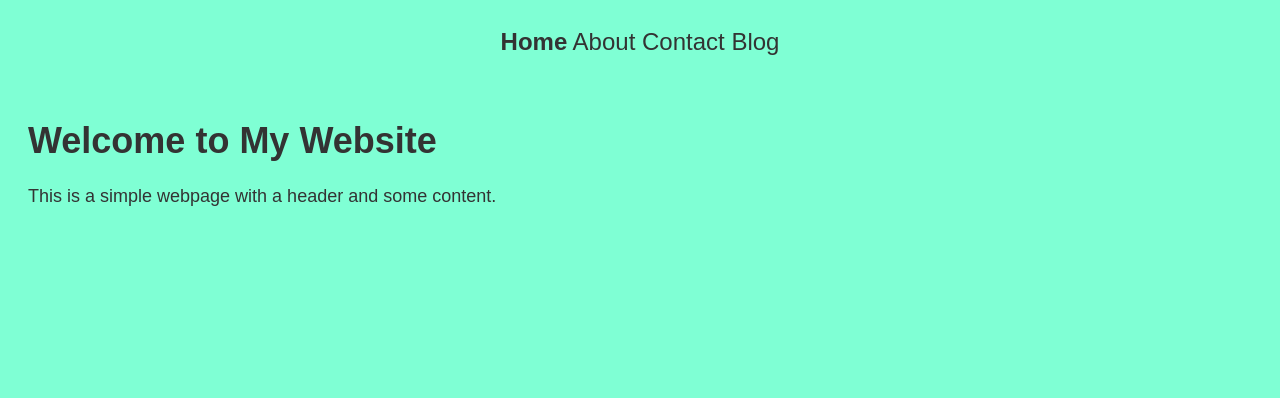
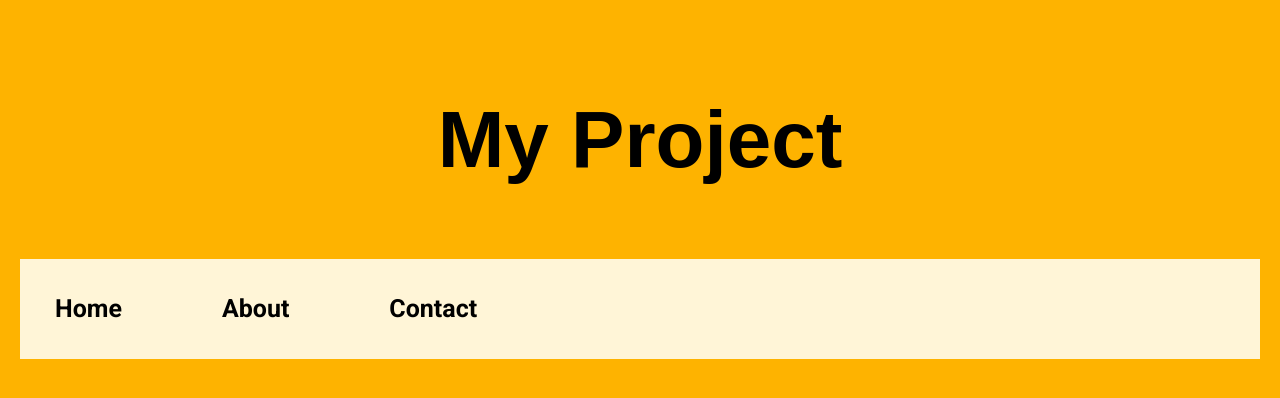
Before and after one commit to rajeshghale/WEB-Dev, a plain HTML site: page index.html in a window 1280 px wide. Drawn offline with Linux system fonts and the light colour scheme; a web font is replaced by a local one.

Commit message:
Created my first nagivation bar

```diff
--- a/index.html
+++ b/index.html
@@ -3,20 +3,20 @@
 <head>
     <meta charset="UTF-8">
     <meta name="viewport" content="width=device-width, initial-scale=1.0">
-    <title>Document</title>
+    <title>Project</title>
     <link rel="stylesheet" href="style.css">
 
 </head>
 <body>
-    <div class="header">
-        <a id="Home">Home</a> <!-- Changed from 'home' to 'Home' -->
-        <a>About</a>
-        <a>Contact</a>
-        <a>Blog</a>
+    <div class="container">
+        <h1 id="heading">My Project</h1>
     </div>
-    <div class="content">
-        <h1>Welcome to My Website</h1>
-        <p>This is a simple webpage with a header and some content.</p>
+    <div>
+        <ul class="nav-list">
+            <li ><a href="index.html" id="Home">Home</a></li>
+            <li ><a href="about.html" id="About">About</a></li>
+            <li ><a href="contact.html" id="Contact">Contact</a></li>
+        </ul>
     </div>
 </body>
 </html>
--- a/style.css
+++ b/style.css
@@ -1,24 +1,52 @@
-.header{
-    background-color: transparent;
+@import url("https://fonts.googleapis.com/css2?family=Roboto:wght@400;700&display=swap");
+@import url('https://fonts.googleapis.com/css2?family=Alumni+Sans+SC:ital,wght@0,100..900;1,100..900&display=swap');
+
+*{
+    box-sizing: border-box;;
+}
+body{
+  font-family: "Roboto", sans-serif;
+  margin: 0;
+  padding: 20px;
+  background-color: #feb300;
+}
+.container{
+    display: flex;
+    justify-content: center;
+    margin: 0 10px;
     padding: 20px;
-    text-align: center;
-    font-family: Arial, sans-serif;
-    font-size: 24px;
-    color: #333;
-    -webkit-text-stroke-width: 0mm;
+}
+#heading{
+    font-size: 80px;
+    font-weight: 700;
+    font-family: "Alumni Sans SC", sans-serif;
+    align-content: center;
+}
+.nav-list{
+    display: flex;
+    justify-content: flex-start;
+    gap: 100px;
+    list-style: none;
+    height: 100px;
+    padding: 35px;
+    margin: 0 0px;
+    background-color: #fff5d7;
 }
 #Home{
-    text-size-adjust: 50px;
-    font-family: Arial, sans-serif;
-    font-weight: bold;
+    color:black;
+    text-decoration: none;
+    font-size: 25px;
+    font-weight: 900;
 }
-body{
-    background-color: aquamarine;
+#About{
+    color: black;
+    text-decoration: none;
+    font-size:25px;
+    font-weight: 900;
 }
-.content{
-    padding: 20px;
-    font-family: Arial, sans-serif;
-    font-size: 18px;
-    color: #333;
-
+#Contact{
+    color: black;
+    text-decoration: none;
+    font-size: 25px;
+    font-weight: 900;
 }
```
